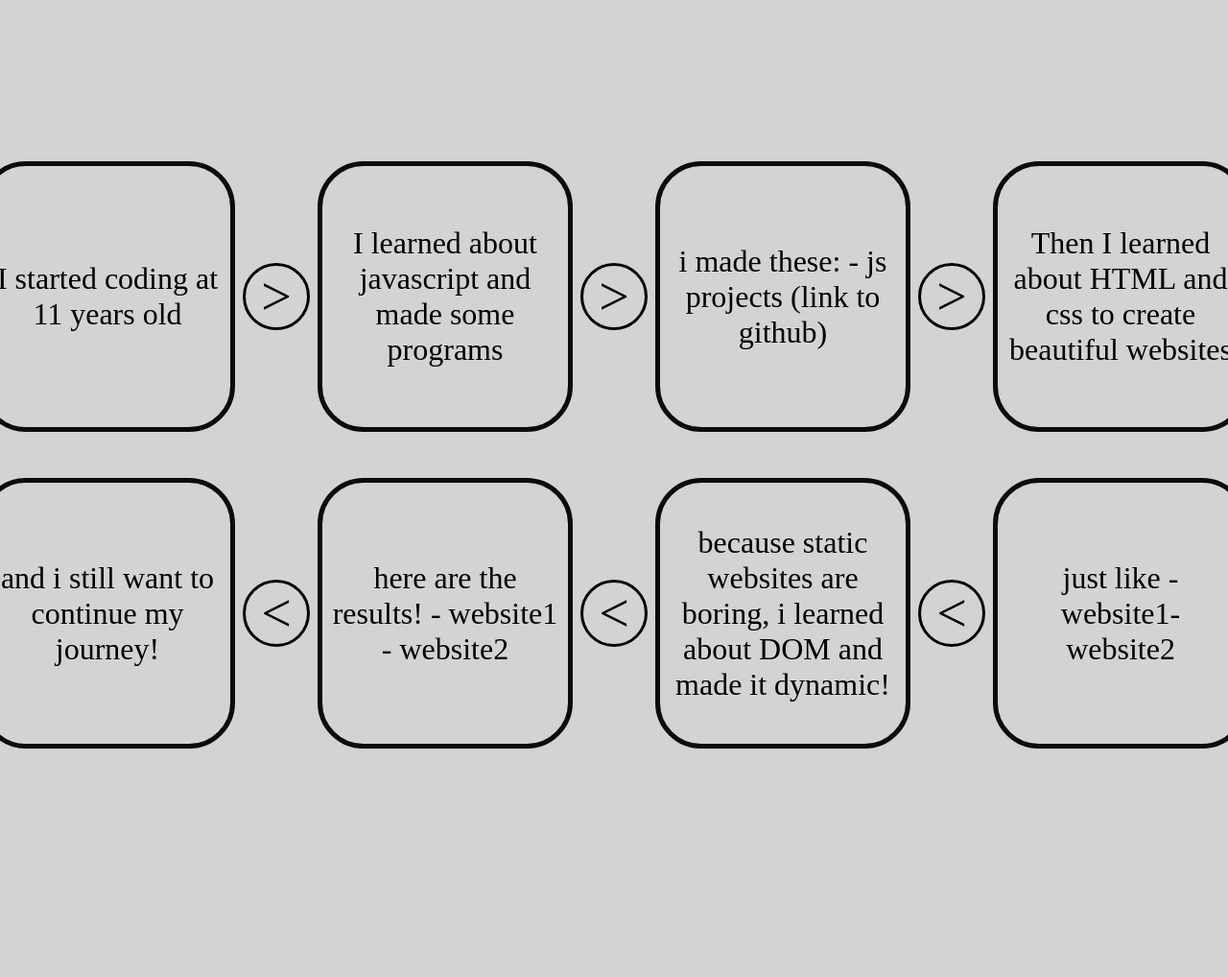
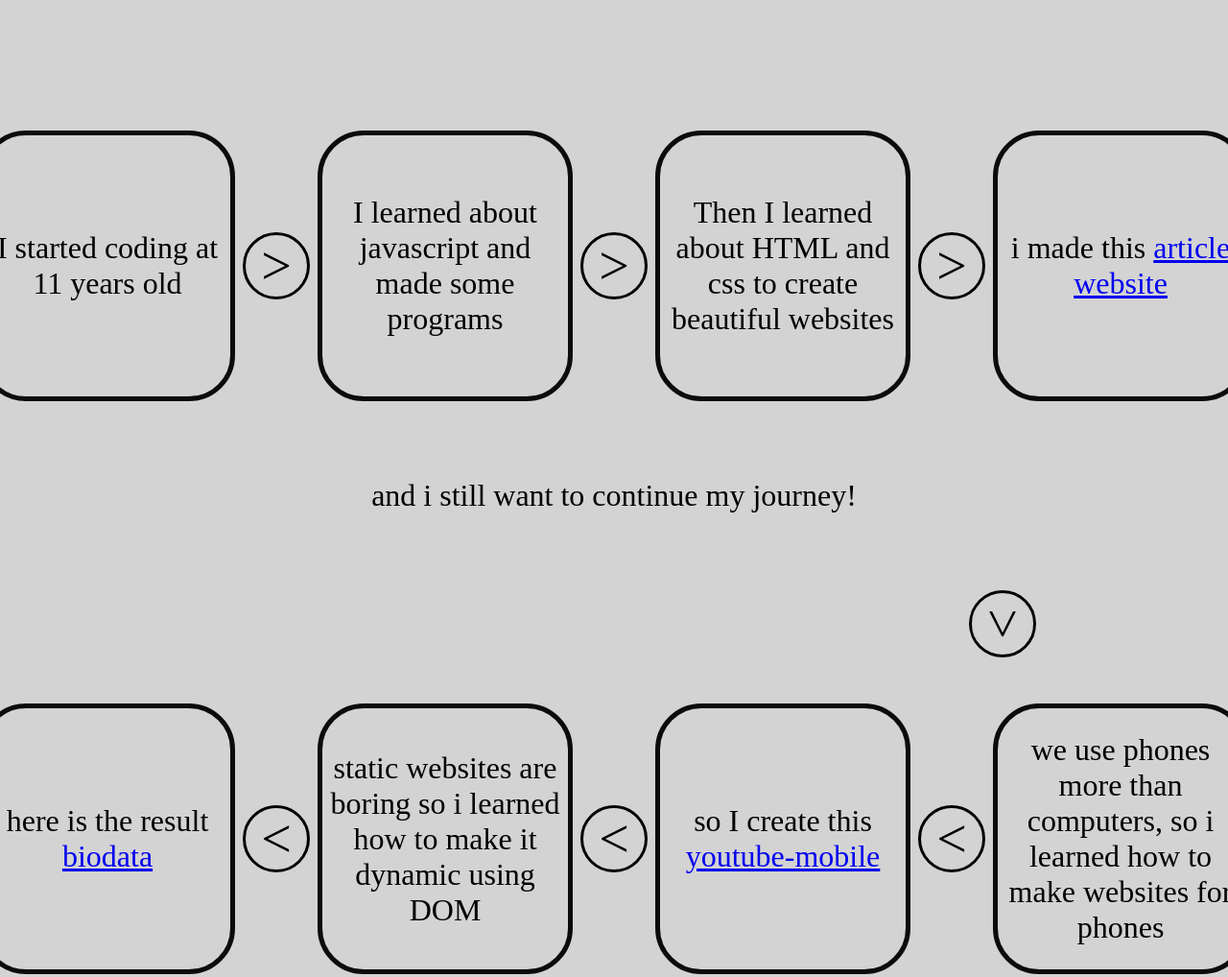
Before and after one commit to Adam-abualrub/developer_portofolio, a website: page index.html in a window 1280 px wide. Shown: the part 680-1698 px from the top of the page at 96% size. Before the commit the page ends 1556 px from the top, so only its background shows below. Drawn offline with nearby package versions, Linux system fonts and the light colour scheme.

Commit message:
we add link to our github so the poeple can see what we do

```diff
--- a/index.css
+++ b/index.css
@@ -145,16 +145,44 @@ body {
     justify-content: center;
     align-items: center;
     gap: 3rem;
-    padding-bottom: 6rem;
-    padding-top: 6rem;
+    padding-bottom: 4rem;
+    padding-top: 4rem;
 }
+
 .square:hover {
-  animation: shake 0.5s;
-  animation-iteration-count: 1;
+    animation: shake 0.5s;
+    animation-iteration-count: 1;
 }
 
 @keyframes shake {
-  0% { transform: rotate(0deg); }
-  50% { transform:  rotate(-10deg); }
-  100% { transform:  rotate(10deg); }
+    0% {
+        transform: rotate(0deg);
+    }
+
+    50% {
+        transform: rotate(-10deg);
+    }
+
+    100% {
+        transform: rotate(10deg);
+    }
 }
+
+.circle-1 {
+    border: rgb(0, 0, 0) 3px solid;
+    border-radius: 50%;
+    width: 4rem;
+    height: 4rem;
+    font-size: 3.5rem;
+    align-content: center;
+    text-align: center;
+    align-self: flex-end;
+    margin-right: 12.5rem;
+    rotate: 90deg;
+}
+
+.paragragh {
+    font-size: 2rem;
+    align-content: center;
+    text-align: center;
+}
--- a/index.html
+++ b/index.html
@@ -38,20 +38,22 @@
             <div class="circle">></div>
             <div class="square">I learned about javascript and made some programs</div>
             <div class="circle">></div>
-            <div class="square">i made these:
-                - js projects (link to github)</div>
+            <div class="square">Then I learned about HTML and css to create beautiful websites</div>
             <div class="circle">></div>
-            <div class="square">Then I learned about HTML and css to create beautiful websites</div>
+            <div class="square">i made this <a href="https://github.com/adam-abualrob/exam-3.git">article website</a>
+            </div>
         </div>
-
+        <p class="paragragh">and i still want to continue my journey!</p>
+        <div class="circle-1">></div>
         <div class="second-container">
-            <div class="square">and i still want to continue my journey!</div>
+            <div class="square">here is the result <a href="https://github.com/adam-abualrob/biodata">biodata</a></div>
             <div class="circle">&lt;</div>
-            <div class="square">here are the results! - website1 - website2</div>
+            <div class="square">static websites are boring so i learned how to make it dynamic using DOM</div>
             <div class="circle">&lt;</div>
-            <div class="square">because static websites are boring, i learned about DOM and made it dynamic!</div>
+            <div class="square">so I create this <a
+                    href="https://github.com/adam-abualrob/youtube-mobile">youtube-mobile</a> </div>
             <div class="circle">&lt;</div>
-            <div class="square">just like - website1- website2</div>
+            <div class="square">we use phones more than computers, so i learned how to make websites for phones</div>
         </div>
     </div>
 
```
